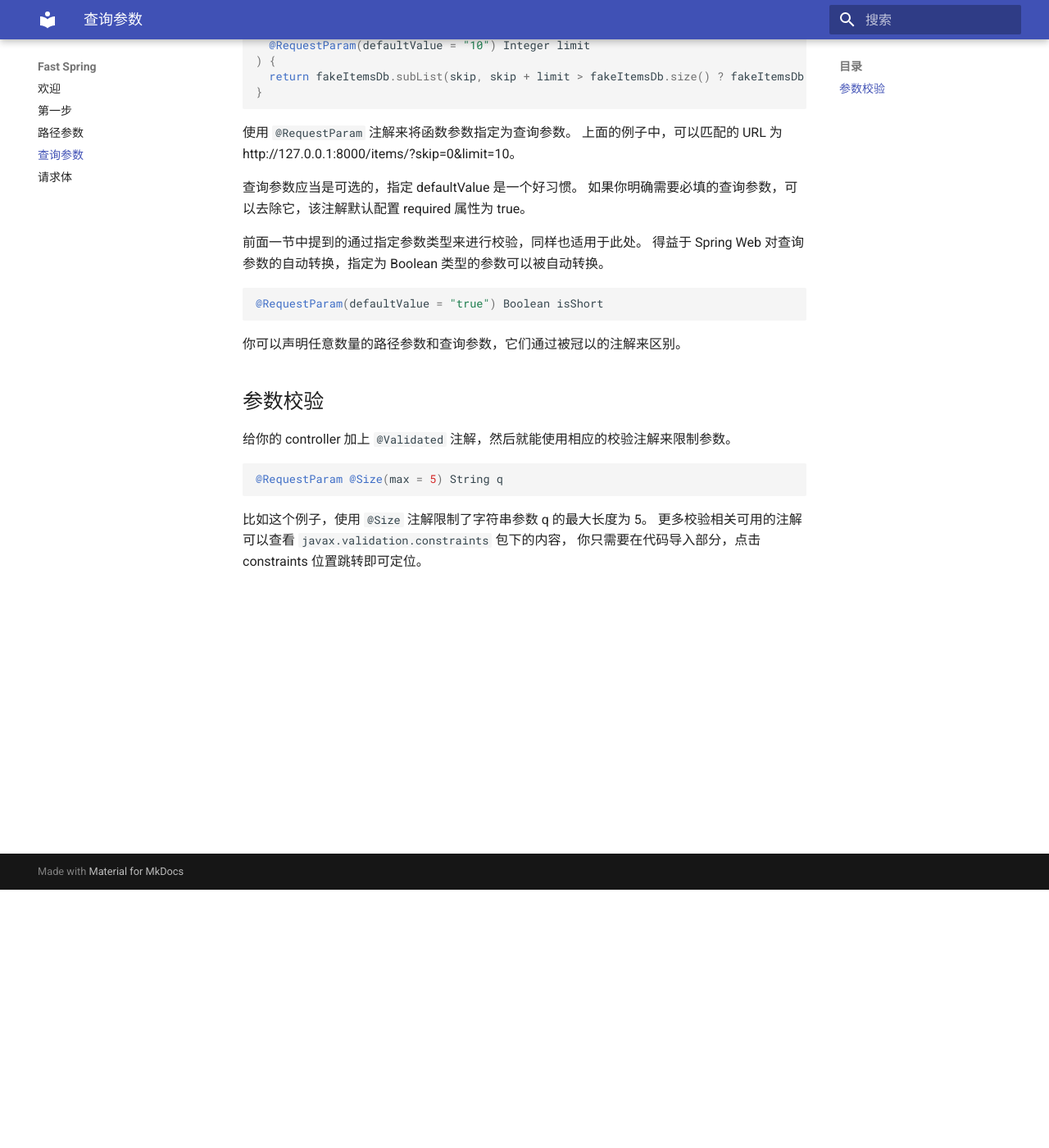
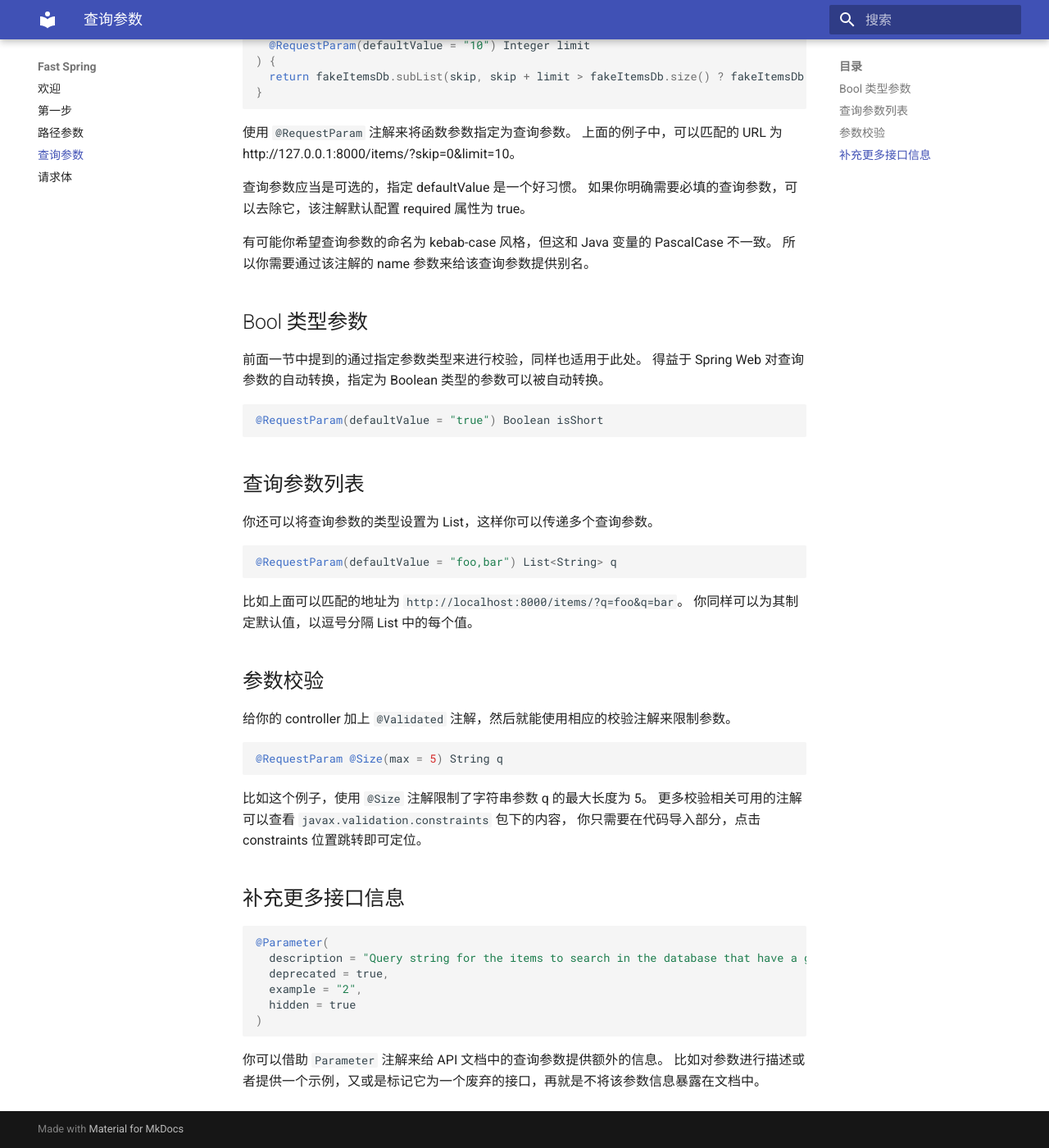
Before and after one commit to hyoban/fast-spring, an MkDocs documentation site: the page built from docs/03-query-params.md, in a window 1280 px wide and 1400 px high, scrolled down 315 px. Shown: the whole window at 82% size. Built offline with MkDocs 1.6.1 and Material for MkDocs 9.7.7, drawn with Linux system fonts in a browser that asks for light colours.

Commit message:
feat: update 03 query params

````diff
--- a/docs/03-query-params.md
+++ b/docs/03-query-params.md
@@ -22,6 +22,11 @@ public List<Map<String, String>> readItem(
 查询参数应当是可选的，指定 defaultValue 是一个好习惯。
 如果你明确需要必填的查询参数，可以去除它，该注解默认配置 required 属性为 true。
 
+有可能你希望查询参数的命名为 kebab-case 风格，但这和 Java 变量的 PascalCase 不一致。
+所以你需要通过该注解的 name 参数来给该查询参数提供别名。
+
+## Bool 类型参数
+
 前面一节中提到的通过指定参数类型来进行校验，同样也适用于此处。
 得益于 Spring Web 对查询参数的自动转换，指定为 Boolean 类型的参数可以被自动转换。
 
@@ -29,7 +34,16 @@ public List<Map<String, String>> readItem(
 @RequestParam(defaultValue = "true") Boolean isShort
 ```
 
-你可以声明任意数量的路径参数和查询参数，它们通过被冠以的注解来区别。
+## 查询参数列表
+
+你还可以将查询参数的类型设置为 List，这样你可以传递多个查询参数。
+
+```java
+@RequestParam(defaultValue = "foo,bar") List<String> q
+```
+
+比如上面可以匹配的地址为 `http://localhost:8000/items/?q=foo&q=bar`。
+你同样可以为其制定默认值，以逗号分隔 List 中的每个值。
 
 ## 参数校验
 
@@ -42,3 +56,17 @@ public List<Map<String, String>> readItem(
 比如这个例子，使用 `@Size` 注解限制了字符串参数 q 的最大长度为 5。
 更多校验相关可用的注解可以查看 `javax.validation.constraints` 包下的内容，
 你只需要在代码导入部分，点击 constraints 位置跳转即可定位。
+
+## 补充更多接口信息
+
+```java
+@Parameter(
+  description = "Query string for the items to search in the database that have a good match",
+  deprecated = true,
+  example = "2",
+  hidden = true
+)
+```
+
+你可以借助 `Parameter` 注解来给 API 文档中的查询参数提供额外的信息。
+比如对参数进行描述或者提供一个示例，又或是标记它为一个废弃的接口，再就是不将该参数信息暴露在文档中。
````
Also changed, not shown: 1 other file.
